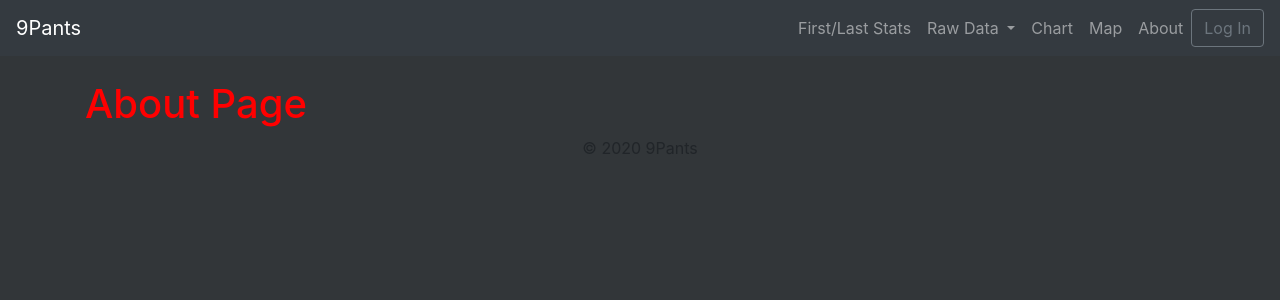
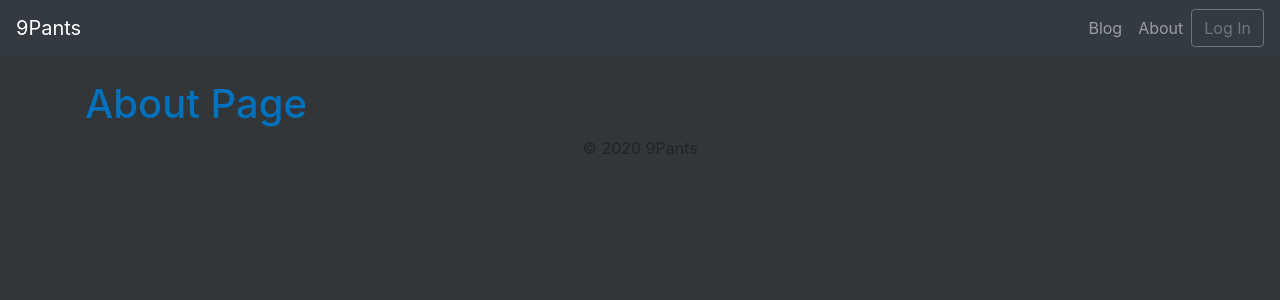
Before and after one commit to 9Pants/MyBlog, a Django app: template templates/about.html in a window 1280 px wide. Shown: the top 300 px of the page. Run offline with Django 3.2, Linux system fonts and the light colour scheme; the template is opened without the code that fills it, so the values that code supplies are empty; some libraries are stand-ins or nearby versions.

Commit message:
Update base.html links

```diff
--- a/static/css/base.css
+++ b/static/css/base.css
@@ -4,5 +4,5 @@ body {
 }
 
 h1 {
-    color: red;
+    color: rgb(0, 113, 188);
 }
--- a/templates/_base.html
+++ b/templates/_base.html
@@ -27,31 +27,7 @@
         <div class="collapse navbar-collapse" id="navbarCollapse">
                 <ul class="navbar-nav ml-auto">
                 <li class="nav-item">
-                    <a class="nav-link" href="#">First/Last Stats</a>
-                </li>
-                <li class="dropdown">
-                    <a class="nav-link dropdown-toggle" href="#" id="rawDataMenu" data-toggle="dropdown" aria-haspopup="true" aria-expanded="false">
-                        Raw Data
-                    </a>
-                    <div class="dropdown-menu dropdown-menu-right" aria-labelledby="rawDataMenu">
-                        <a class="dropdown-item" href="#">API Params</a>
-                    <div class="dropdown-divider"></div>
-                        <a class="dropdown-item" href="#">Params</a>
-                    <div class="dropdown-divider"></div>
-                        <a class="dropdown-item" href="#">Devices</a>
-                    <div class="dropdown-divider"></div>
-                        <a class="dropdown-item" href="#">Machines</a>
-                    <div class="dropdown-divider"></div>
-                        <a class="dropdown-item" href="#">Import Records</a>
-                    <div class="dropdown-divider"></div>
-                        <a class="dropdown-item" href="#">Sensor Data</a>
-                </li>
-
-                <li class="nav-item">
-                    <a class="nav-link" href="#">Chart</a>
-                </li>
-                <li class="nav-item">
-                    <a class="nav-link" href="#">Map</a>
+                    <a class="nav-link" href="#">Blog</a>
                 </li>
                 <li class="nav-item">
                     <a class="nav-link" href="{% url 'about' %}">About</a>
```
Also changed, not shown: 1 other file.
